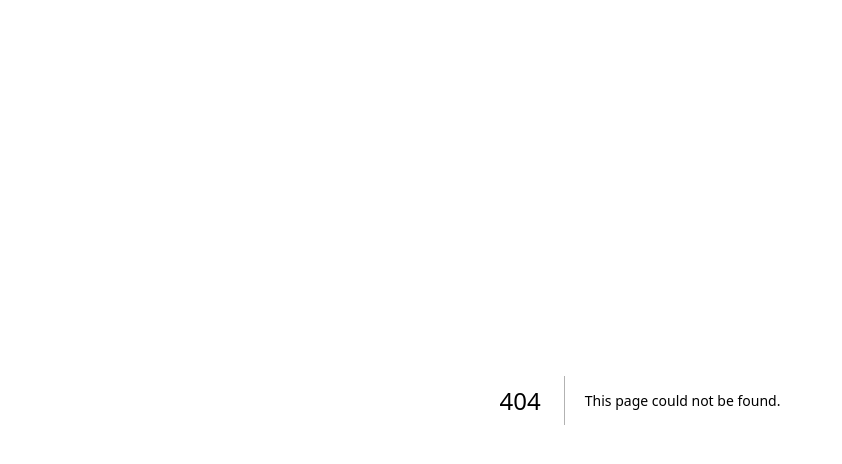
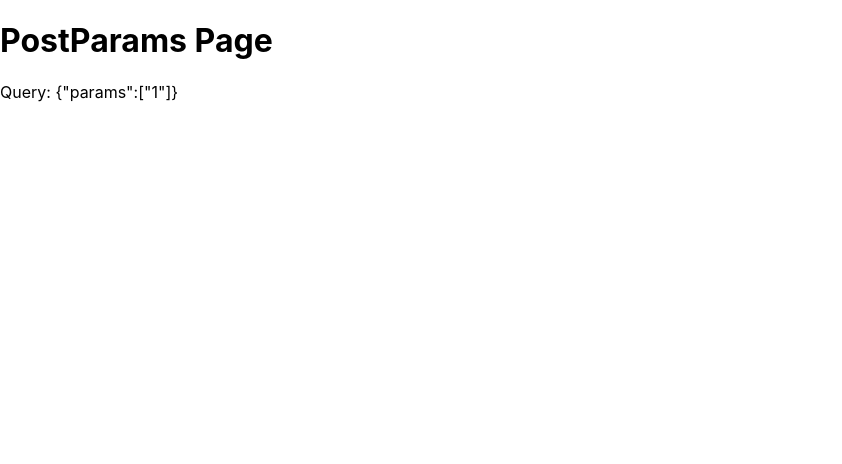
Before and after one commit to huannguyen4404/iNextjs, a Next.js app: page /posts/1 in a window 1280 px wide. Before the commit this address had no page. Shown: the top 464 px of the page, without its empty margins (0-842 px from the left). Built offline with nearby package versions, Linux system fonts and the light colour scheme.

Commit message:
[C-02] file based routing

```diff
--- /dev/null
+++ b/pages/posts/[...params].tsx
@@ -0,0 +1,15 @@
+import { useRouter } from 'next/router'
+import * as React from 'react'
+
+export interface ParamsPageProps {}
+
+export default function PostParamsPage(props: ParamsPageProps) {
+  const router = useRouter()
+
+  return (
+    <div>
+      <h1>PostParams Page</h1>
+      <p>Query: {JSON.stringify(router.query)}</p>
+    </div>
+  )
+}
```
Also changed, not shown: pages/about.tsx (added, +7 -0 lines), pages/posts/[postId].tsx (added, +15 -0 lines), pages/posts/create.tsx (added, +7 -0 lines), pages/posts/index.tsx (added, +7 -0 lines).
